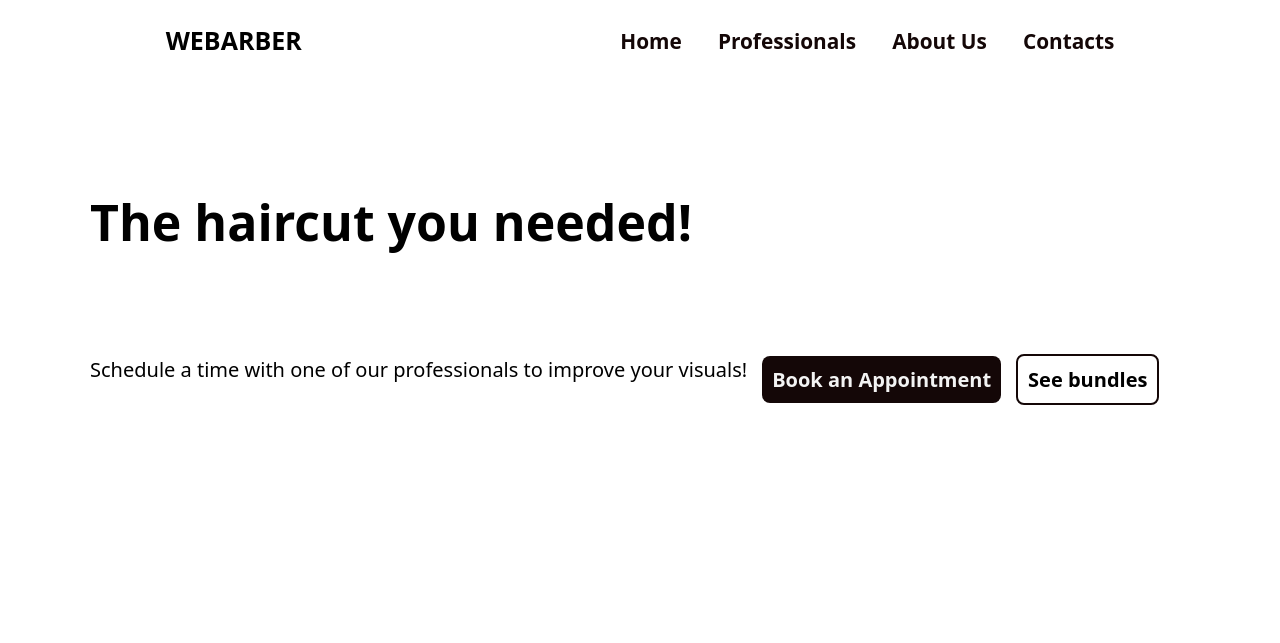
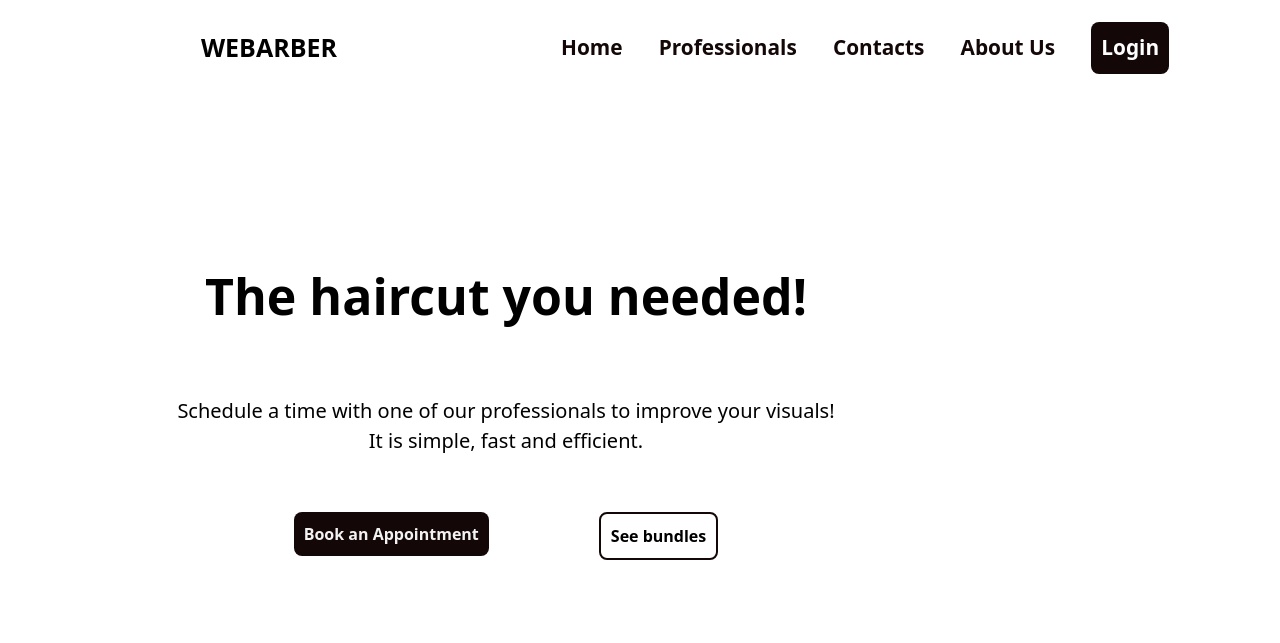
Before and after one commit to gabryeltomaz/barber-scheduling-system, a website: page index.html in a window 1280 px wide. Drawn offline with Linux system fonts and the light colour scheme.

Commit message:
alterações visuais

```diff
--- a/index.html
+++ b/index.html
@@ -17,8 +17,9 @@
         <div class="menu">
           <a href="#home">Home</a>
           <a href="#professionals">Professionals</a>
+          <a href="#contacts">Contacts</a>
           <a href="#about-us">About Us</a>
-          <a href="#contacts">Contacts</a>
+          <a href="#login" class="btn-login">Login</a>
         </div>
       </div>
     </div>
@@ -28,10 +29,11 @@
           <h1>The haircut you needed!</h1>
         </div>
         <div class="subtitle">
-          <h1>
+          <It>
             Schedule a time with one of our professionals to improve your
-            visuals!
-          </h1>
+            visuals! <br>
+            It is simple, fast and efficient.</p>
+        </div>
         <div class="buttons">
           <div class="book-an-appointment-button">
             <a href="#appointment" class="btn">Book an Appointment</a>
@@ -42,6 +44,5 @@
         </div>
       </div>
     </div>
-    </div>
   </body>
 </html>
--- a/main.css
+++ b/main.css
@@ -1,6 +1,7 @@
 * {
   margin: 0;
   padding: 0;
+  margin-left: 15px;
   box-sizing: border-box;
 }
 
@@ -36,6 +37,8 @@ body {
 }
 
 .book-an-appointment-button a {
+  display: flex;
+  margin: 20px;
   color: #f3f3f3;
   background-color: #140707;
   padding: 10px;
@@ -43,6 +46,8 @@ body {
   font-weight: bold;
 }
 .see-our-bundles-button a {
+  margin: 20px;
+  display: flex;
   color: black;
   border-color: #140707;
   background-color: white;
@@ -50,6 +55,7 @@ body {
   border-radius: 8px;
   font-weight: bold;
   border: 2px solid #140707;
+  margin-left: 60px;
 }
 
 .logo h1 {
@@ -84,9 +90,9 @@ body {
 .subtitle {
   display: flex;
   flex-direction: row;
-  margin-top: 15px;
+  margin-top: 1px;
   gap: 15px;
-  padding: 40px;
+  padding: 1px;
   font-size: 20px;
   font-weight: 400;
 }
@@ -97,3 +103,35 @@ body {
   gap: 15px;
   margin-top: 10px;
 }
+
+.btn-login {
+  color: white !important;
+  background-color: #140707;
+  padding: 10px;
+  border-radius: 8px;
+  font-weight: bold;
+  text-decoration: none;
+  display: inline-block;
+}
+
+.container-hero {
+  padding: 60px 40px;
+  display: flex;
+  flex-direction: column;
+  align-items: center;
+  text-align: center;
+  gap: 20px;
+}
+
+.buttons {
+  display: flex;
+  flex-direction: row;
+  justify-content: center;
+  gap: 15px;
+  margin-top: 10px;
+}
+
+.subtitle p {
+  font-size: 1.1rem;
+  margin-bottom: 5px;
+}
```
Lines whose indentation alone changed are shown as unchanged.
